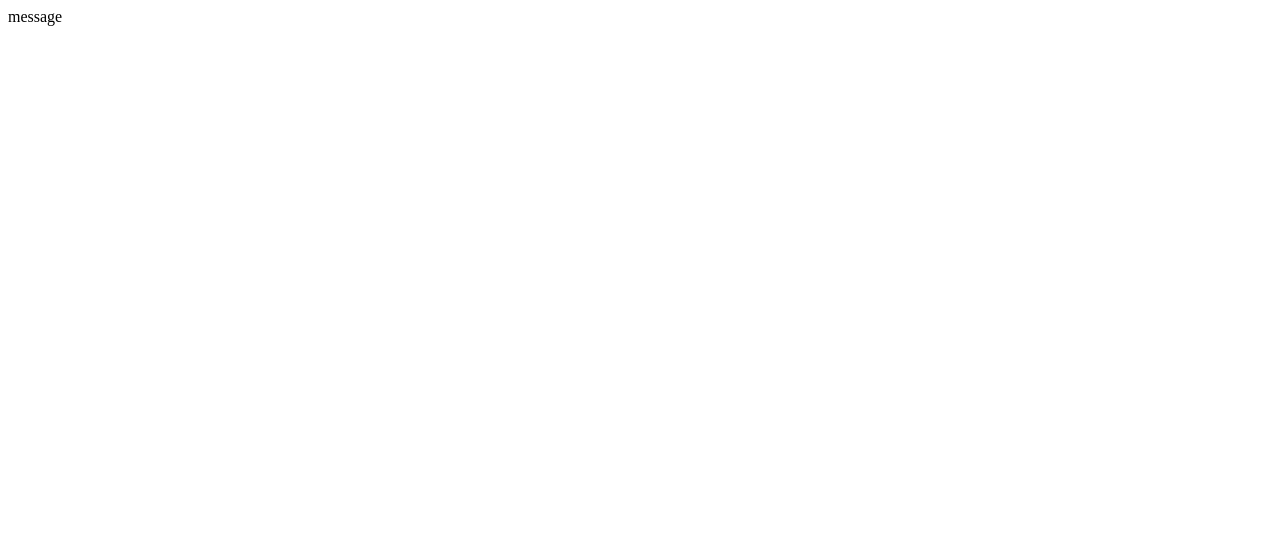
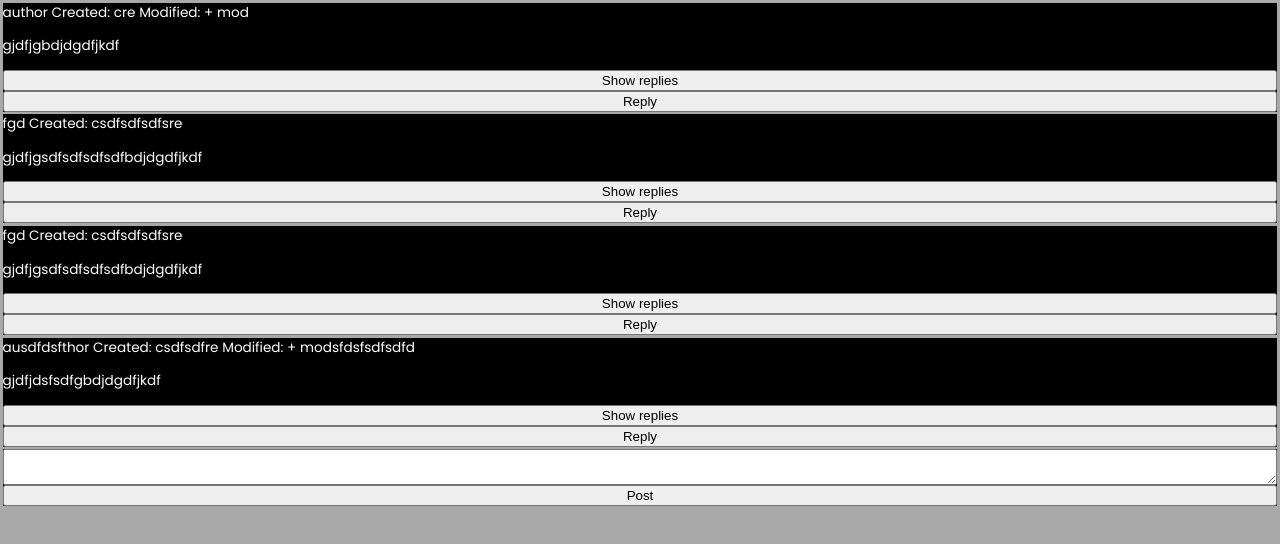
Before and after one commit to multipristr/message-board, a Gatsby site in the folder frontend/: page / in a window 1280 px wide. Built offline with nearby package versions, Linux system fonts and the light colour scheme; Gatsby itself is replaced by a stand-in of ours.

Commit message:
Basic components

```diff
--- /dev/null
+++ b/frontend/gatsby-browser.js
@@ -0,0 +1 @@
+import './src/styles/global.css'
--- /dev/null
+++ b/frontend/src/components/AddMeesage.js
@@ -0,0 +1,19 @@
+import * as React from "react"
+
+const areaStyle = {
+    display: "grid",
+    backgroundColor: "black",
+    color: "white",
+    margin: "0.2%",
+}
+
+const AddMessage = ({parentId}) => {
+    return (
+        <div style={areaStyle}>
+            <textarea/>
+            <button>Post</button>
+        </div>
+    )
+}
+
+export default AddMessage
--- /dev/null
+++ b/frontend/src/components/Message.js
@@ -0,0 +1,23 @@
+import * as React from "react"
+
+const messageStyle = {
+    display: "grid",
+    backgroundColor: "black",
+    color: "white",
+    margin: "0.2%",
+}
+
+const Message = ({author, createdAt, modifiedAt, content, level}) => {
+    const style = level ? {marginLeft: `${level}%`, ...messageStyle} : messageStyle
+    return (
+        <div style={style}>
+            <header>{author} Created: <time>{createdAt}</time> {modifiedAt && <>Modified:
+                + <time>{modifiedAt}</time></>}</header>
+            <p>{content}</p>
+            <button>Show replies</button>
+            <button>Reply</button>
+        </div>
+    )
+}
+
+export default Message
--- a/frontend/src/pages/index.js
+++ b/frontend/src/pages/index.js
@@ -1,10 +1,17 @@
 import * as React from "react"
+import Message from "../components/Message"
+import AddMeesage from "../components/AddMeesage";
 
 const IndexPage = () => {
     return (
         <main>
             <title>Message board</title>
-            message
+            <Message author="author" createdAt="cre" modifiedAt="mod" content="gjdfjgbdjdgdfjkdf"/>
+            <Message author="fgd" createdAt="csdfsdfsdfsre" content="gjdfjgsdfsdfsdfsdfbdjdgdfjkdf" level={1}/>
+            <Message author="fgd" createdAt="csdfsdfsdfsre" content="gjdfjgsdfsdfsdfsdfbdjdgdfjkdf" level={5}/>
+            <Message author="ausdfdsfthor" createdAt="csdfsdfre" modifiedAt="modsfdsfsdfsdfd"
+                     content="gjdfjdsfsdfgbdjdgdfjkdf"/>
+            <AddMeesage/>
         </main>
     )
 }
--- /dev/null
+++ b/frontend/src/styles/global.css
@@ -0,0 +1,19 @@
+@import url('https://fonts.googleapis.com/css2?family=Poppins');
+
+html, body, #___gatsby {
+    height: 100%;
+    width: 100%;
+    margin: 0 auto;
+    background-size: 100%;
+    font-family: "Poppins", "HelveticaNeueLight", "HelveticaNeue-Light", "Helvetica Neue Light", "HelveticaNeue", "Helvetica Neue", 'TeXGyreHerosRegular', "Helvetica", "Tahoma", "Geneva", "Arial", sans-serif;
+    /* Font varient */
+    font-variant-ligatures: none;
+    font-size: 1.7vmin;
+    word-break: break-word;
+    white-space: pre-wrap;
+    overflow-wrap: break-word;
+    /* Smoothing */
+    text-rendering: optimizeLegibility;
+    text-shadow: rgba(0, 0, 0, .01) 0 0 1px;
+    background-color: darkgray;
+}
```
